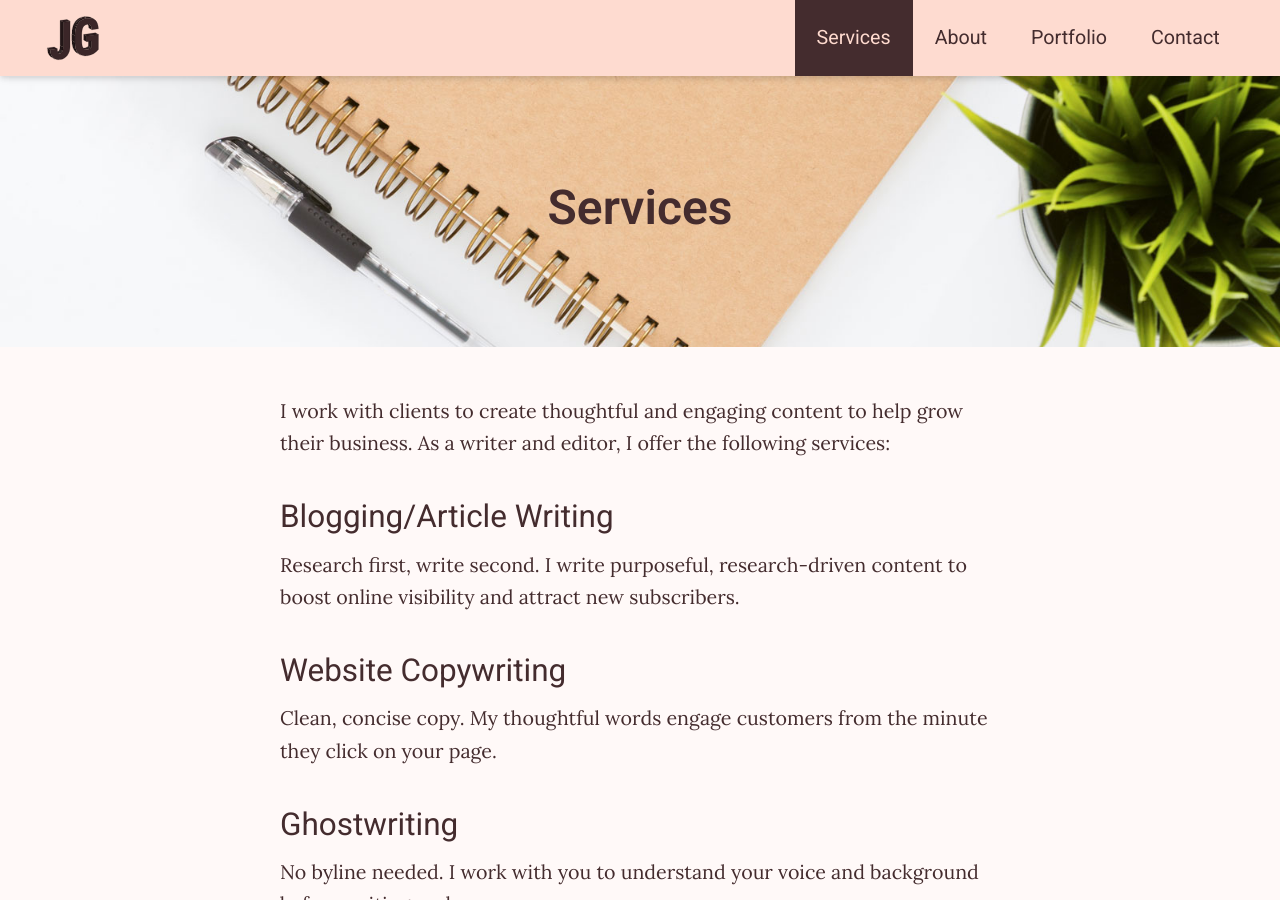
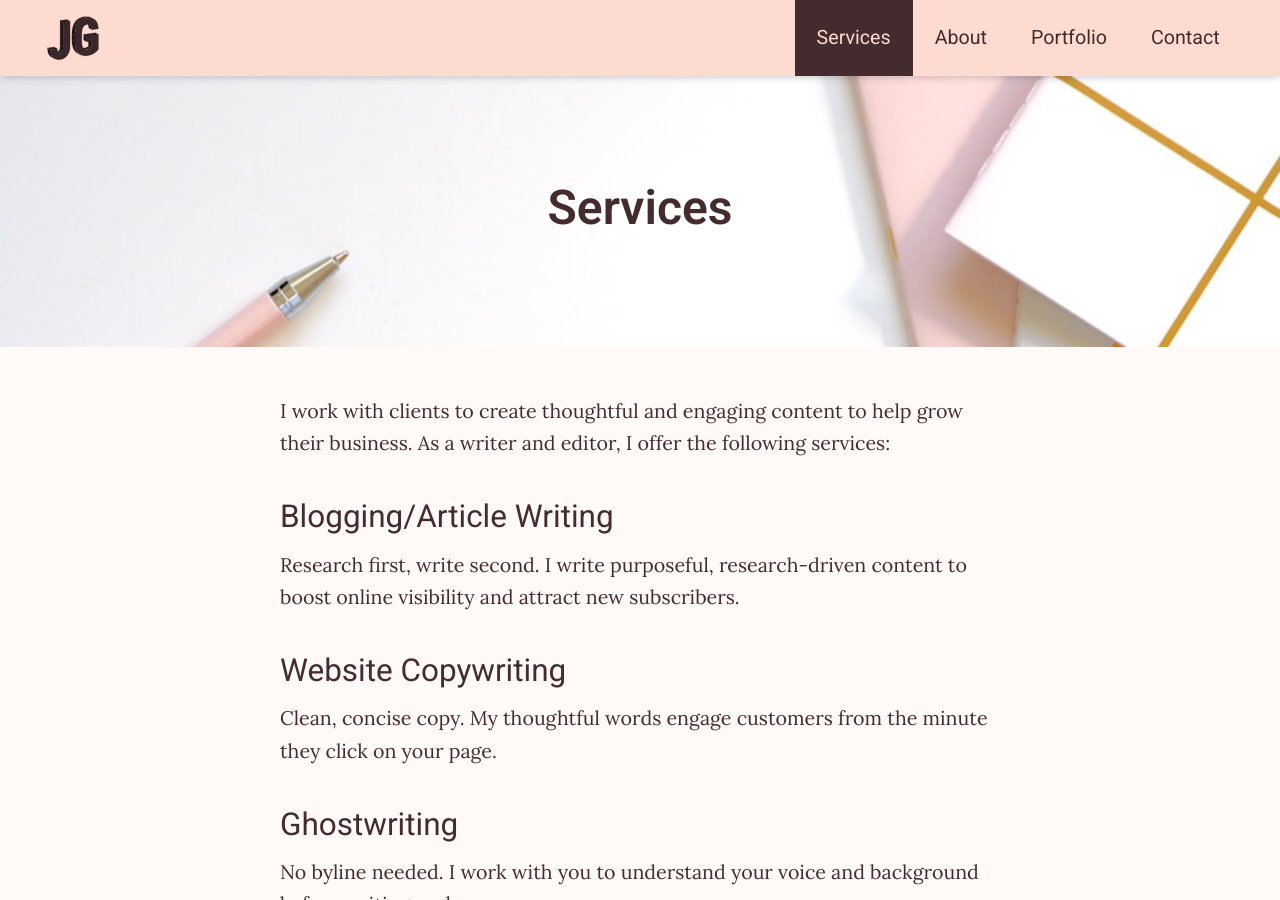
Before and after one commit to jersey-griggs/jersey.griggs.github.io, a Jekyll site: the page built from services/index.html, in a window 1280 px wide and 900 px high. Built offline with Jekyll 4.4.1, drawn with Linux system fonts in a browser that asks for light colours.

Commit message:
Update services/index.html

```diff
--- a/services/index.html
+++ b/services/index.html
@@ -2,7 +2,7 @@
 layout: page-hero
 title: "Services"
 description: "Save time by hiring a freelance writer. I write copy for wellness businesses who need creative content for their blogs, webpages, and emails."
-hero-image: "/images/plants.jpeg"
+hero-image: "/images/pink-pencil.jpg"
 ---
 <div class="text container">
   <section class="tight subsection">
```
